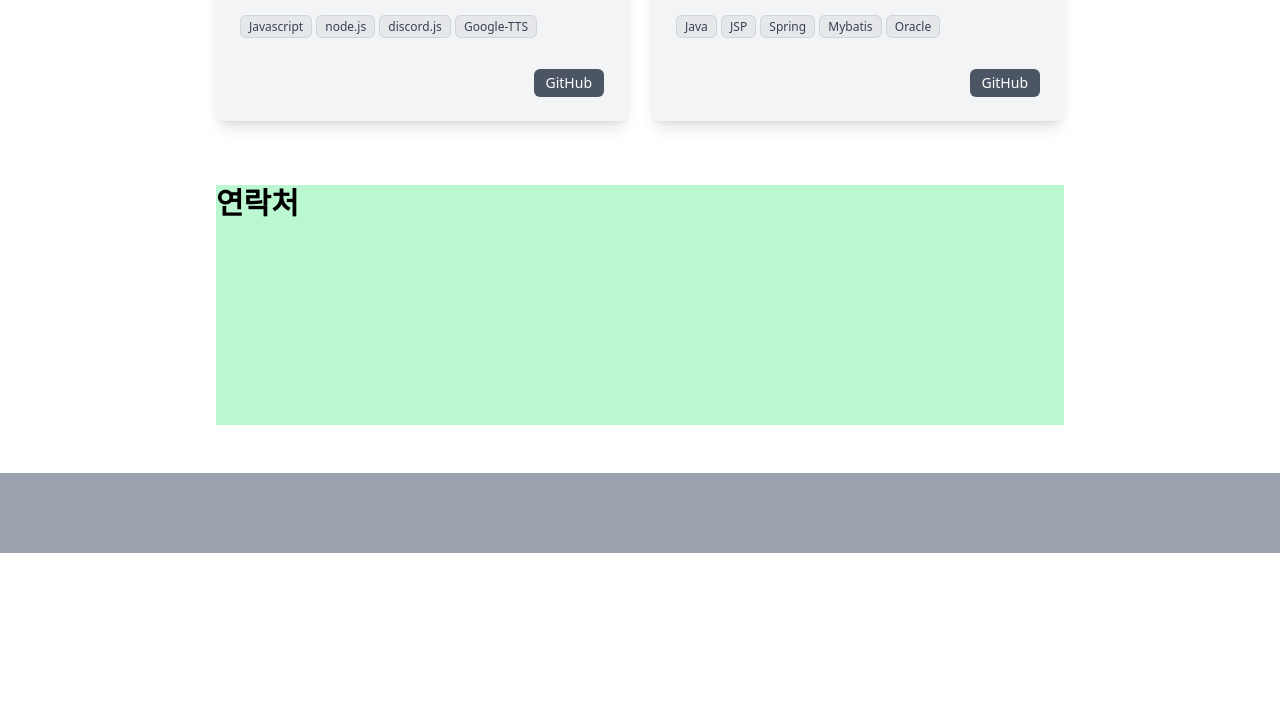
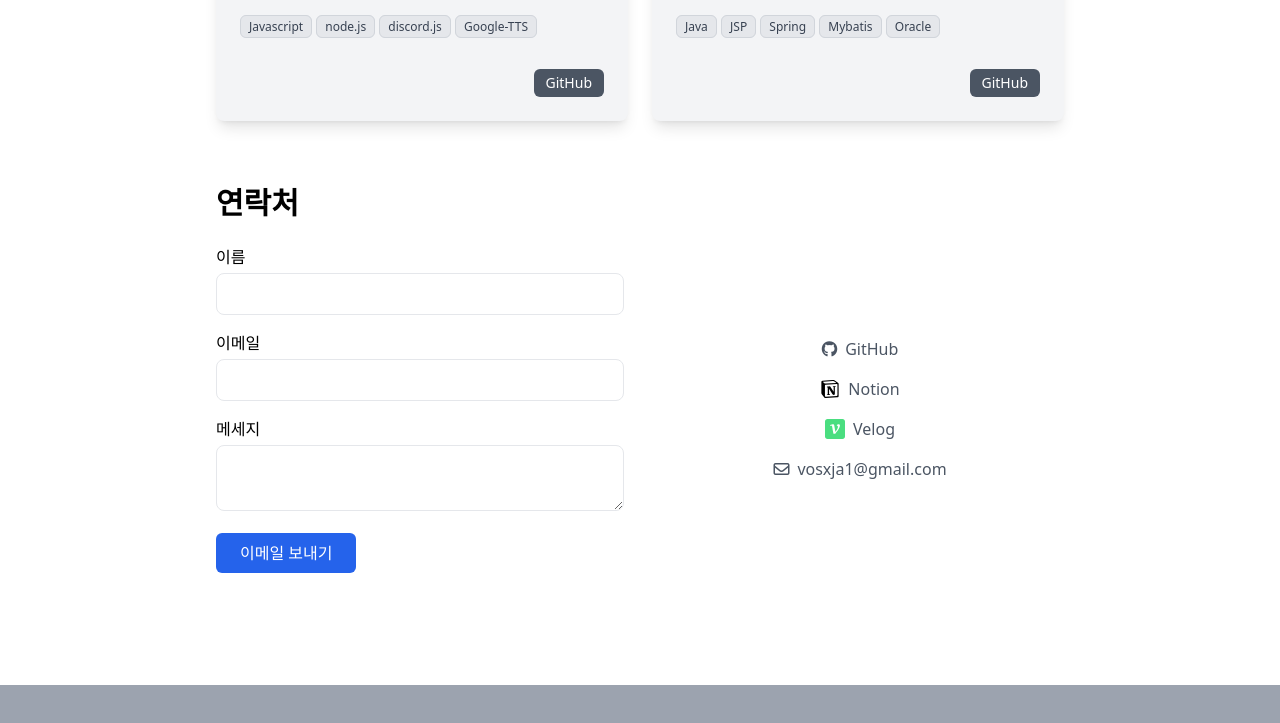
Before and after one commit to Yeong-Huns/portfolio, a plain HTML site: page src/index.html in a window 1280 px wide. Shown: the part 1793-2516 px from the top of the page. Before the commit the page ends 2346 px from the top, so only its background shows below. Drawn offline with Linux system fonts and the light colour scheme.

Commit message:
contact 섹션 완료

```diff
--- a/src/index.html
+++ b/src/index.html
@@ -111,7 +111,6 @@
         <img src="https://images.unsplash.com/photo-1716051696383-69e68fcf1b90?w=600" alt="ohmystreetfood" class="w-full h-48 object-cover">
         <div class="p-6">
           <h3 class="text-xl font-semibold mb-4 text-gray-800">길거리 음식점 웹사이트</h3>
-
           <div class="gap-x-2 mb-8">
             <span class="bg-gray-200 text-xs px-2 py-0.5 rounded-md text-gray-700 border border-gray-300">Java</span>
             <span class="bg-gray-200 text-xs px-2 py-0.5 rounded-md text-gray-700 border border-gray-300">JSP</span>
@@ -181,11 +180,45 @@
         </div>
       </article>
     </div>
-
-
   </section>
-  <section class="bg-green-200 h-60">
+  <section class="mb-16" id="contact">
     <h2 class="text-3xl font-bold mb-6">연락처</h2>
+    <div class="grid grid-cols-2 gap-8">
+      <form id="contactForm" class="space-y-4">
+        <div>
+          <label for="name" class="block mb-1 font-medium">이름</label>
+          <input type='text' id="name" name="name" class="w-full px-4 py-2 border rounded-lg focus:outline-none focus:ring focus:ring-blue-500" required/>
+        </div>
+        <div>
+          <label for="email" class="block mb-1 font-medium">이메일</label>
+          <input type='email' id="email" name="name" class="w-full px-4 py-2 border rounded-lg focus:outline-none focus:ring focus:ring-blue-500" required/>
+        </div>
+        <div>
+          <label for="message" class="block mb-1 font-medium">메세지</label>
+          <textarea type='text' id="message" name="name" class="w-full px-4 py-2 border rounded-lg focus:outline-none focus:ring focus:ring-blue-500" required>
+          </textarea>
+        </div>
+        <button type="submit" class="bg-blue-600 text-white px-6 py-2 rounded-md hover:bg-blue-500 transition-colors">이메일 보내기</button>
+      </form>
+      <div class="flex flex-col items-center justify-center gap-y-4">
+        <a href="#" target="_blank" class="flex items-center space-x-2 text-gray-600 hover:text-blue-500 transition-colors">
+          <i class="fa-brands fa-github"></i>
+          <span>GitHub</span>
+        </a>
+        <a href="#" target="_blank" class="flex items-center space-x-2 justify-center text-gray-600 hover:text-blue-500 transition-colors">
+          <img src="../asset/notion-logo-svgrepo-com.svg" alt="notion" class="w-5 h-5" />
+          <span>Notion</span>
+        </a>
+        <a href="#" target="_blank" class="flex items-center space-x-2 justify-center text-gray-600 hover:text-blue-500 transition-colors">
+          <img src="../asset/velog.svg" alt="velog" class="w-5 h-5"/>
+          <span>Velog</span>
+        </a>
+        <a href="#" target="_blank" class="flex items-center space-x-2 justify-center text-gray-600 hover:text-blue-500 transition-colors">
+          <i class="fa-regular fa-envelope"></i>
+          <span>vosxja1@gmail.com</span>
+        </a>
+      </div>
+    </div>
   </section>
 </main>
 <footer class="bg-gray-400 w-full h-20"></footer>
```
Also changed, not shown: asset/notion-logo-svgrepo-com.svg (added), asset/velog.svg (added), src/output.css.
